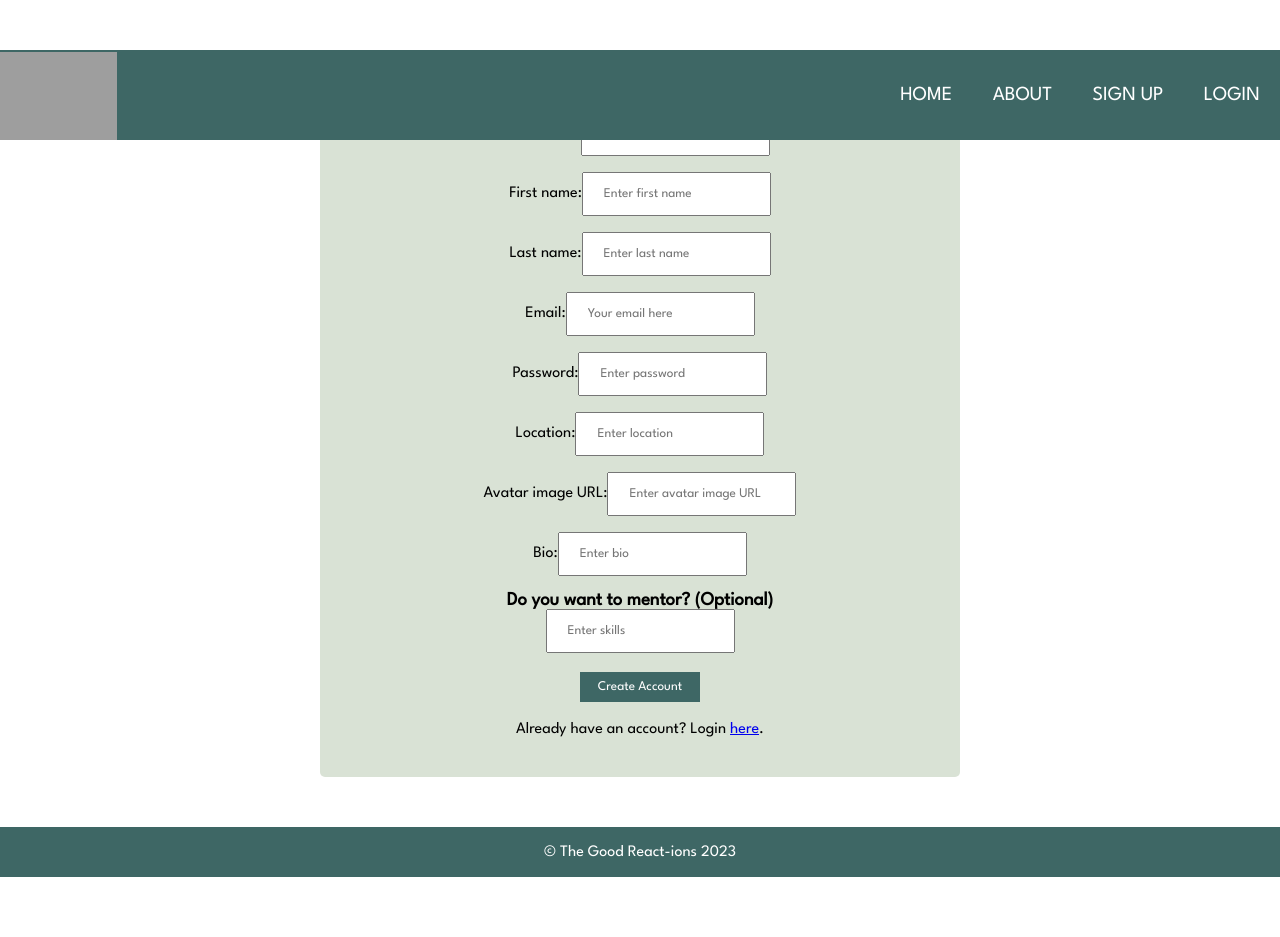
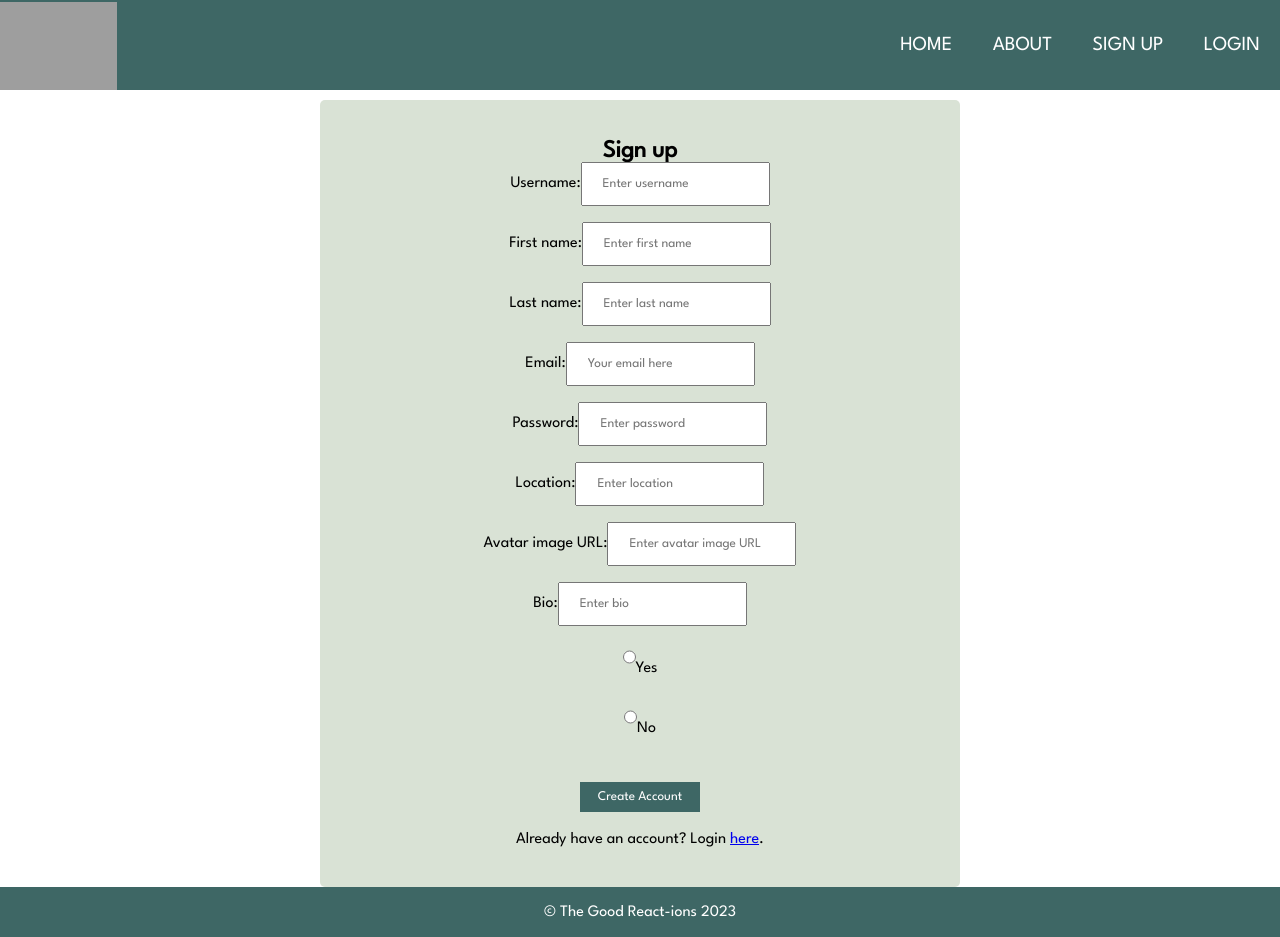
Before and after one commit to sue-lim/good_react-ions_group_2023_frontend, a React (Vite) app in the folder skillsworkshop/: page /sign-up in a window 1280 px wide. Before the commit the page ends 877 px from the top, so only its background shows below. Built offline with nearby package versions, Linux system fonts and the light colour scheme; grey boxes are pictures that could not be loaded.

Commit message:
styling and radio/cehckbox buttons

```diff
--- a/skillsworkshop/src/App.css
+++ b/skillsworkshop/src/App.css
@@ -6,33 +6,11 @@
   padding: 0;
 }
 
-body{
-    position: absolute;
-    margin: 0;
-    box-sizing: border-box;
-    width: 100%;
-    height: 100%;
-}
-
 #nav-list a {
   text-decoration: none;
   color: white;
 }
 
-.signup-container {
-  background-color: #d9e2d5;
-  height: 50%;
-  width: 50%;
-}
-
-.form {
-  margin: 50px auto;
-  width: 50%;
-  padding: 40px;
-  border-radius: 5px;
-  background-color: #d9e2d5;
-  text-align: center;
-}
 
 input {
   height: 30px;
--- a/skillsworkshop/src/Components/Nav/Nav.css
+++ b/skillsworkshop/src/Components/Nav/Nav.css
@@ -2,6 +2,7 @@
 
 #nav-bar {
   position: fixed;
+  top: 0;
   width: 100%;
   display: flex;
   justify-content: space-between;
--- /dev/null
+++ b/skillsworkshop/src/Components/UserForm/UserForm.css
@@ -0,0 +1,23 @@
+
+body{
+    /* position: absolute; */
+    margin: 0;
+    box-sizing: border-box;
+    width: 100%;
+    height: 100%;
+}
+
+
+main {
+  margin-top: 100px; /* Add a top margin to avoid content overlay */
+}
+
+
+.form {
+  margin: auto;
+  width: 50%;
+  padding: 40px;
+  border-radius: 5px;
+  background-color: #d9e2d5;
+  text-align: center;
+}
--- a/skillsworkshop/src/Components/UserForm/UserForm.jsx
+++ b/skillsworkshop/src/Components/UserForm/UserForm.jsx
@@ -1,5 +1,8 @@
-import { useState } from "react";
+import React, { Component, useState } from "react";
 import { Link, useNavigate, useParams } from "react-router-dom";
+
+import "./UserForm.css";
+
 
 function RegistrationForm() {
   const authToken = window.localStorage.getItem("token");
@@ -14,6 +17,10 @@ function RegistrationForm() {
     bio: "",
     skills: "",
   });
+
+const [showSkills, setShowSkills] = useState(false)
+
+
 
   const navigate = useNavigate();
   const { id } = useParams();
@@ -48,7 +55,7 @@ function RegistrationForm() {
   };
 
   return (
-    <div>
+    <main>
       <form className="form" onSubmit={handleSubmit}>
         <h2>Sign up</h2>
         <div>
@@ -124,20 +131,45 @@ function RegistrationForm() {
           />
         </div>
         <div>
-          <h3>Do you want to mentor? (Optional) </h3>
           <input
-            type="text"
-            id="skills"
-            placeholder="Enter skills"
-            onChange={handleChange}
+            type="radio"
+            name="mentor"
+            value="yes"
+            id="yes"
+            onChange={() => setShowSkills(true)}
           />
+          <label for="yes">Yes</label>
         </div>
+        <div>
+          <input
+            type="radio"
+            name="mentor"
+            value="no"
+            id="no"
+            onChange={() => setShowSkills(false)}
+          />
+          <label for="no">No</label>
+        </div>
+        {/* If show skills is true, then do what is in the brackets (otherwise, null = invisible) */}
+        {showSkills ? (
+          <div>
+            <div>
+              <input type="checkbox" name="skills" value="A" id="skill-a" />
+              <label for="skill-a">Skill A</label>
+            </div>
+            <div>
+              <input type="checkbox" name="skills" value="B" id="skill-b" />
+              <label for="skill-b">Skill B</label>
+            </div>
+          </div>
+        ) : null}
+
         <button type="submit">Create Account</button>
         <p>
           Already have an account? Login <Link to="/login">here</Link>.
         </p>
       </form>
-    </div>
+    </main>
   );
 }
 
```
